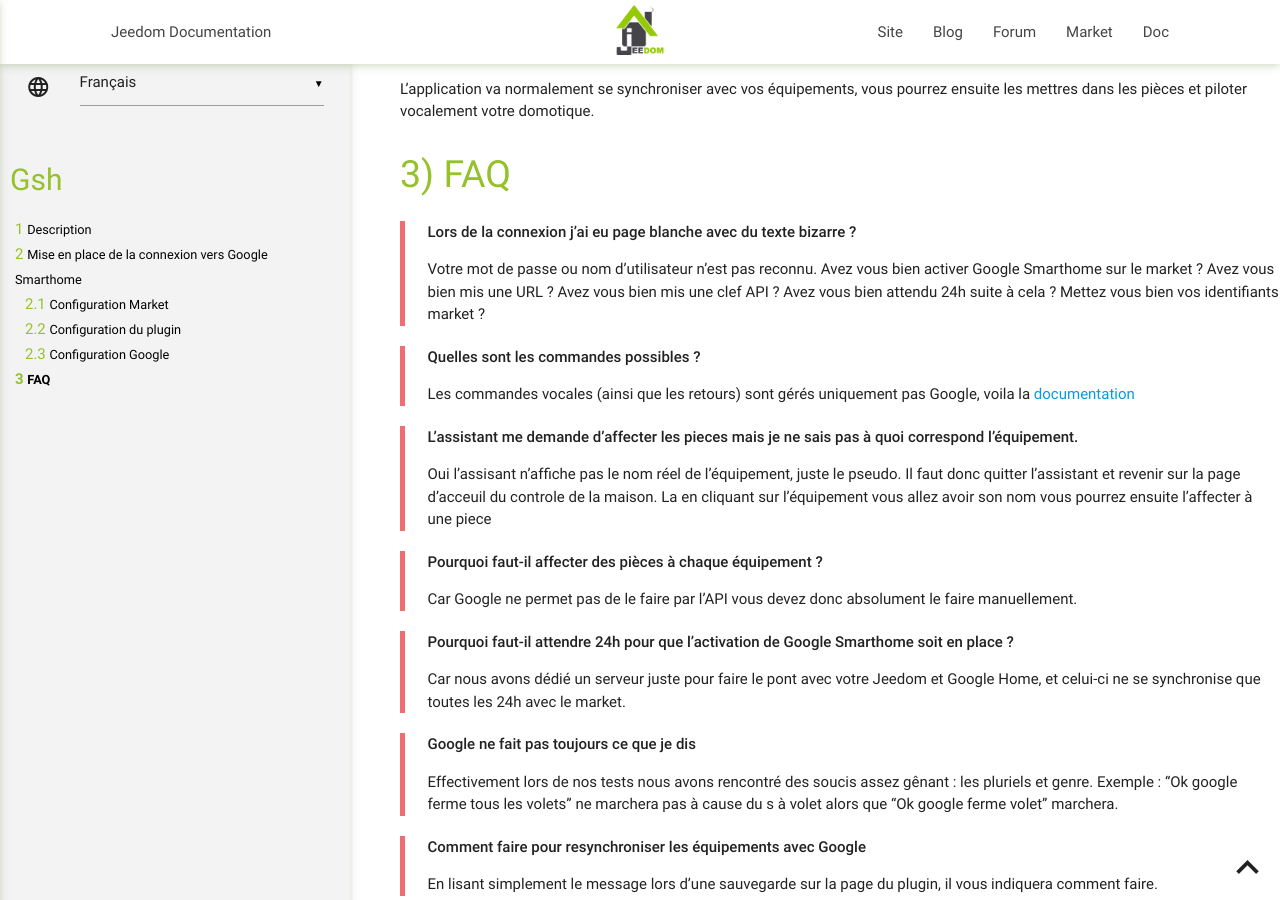
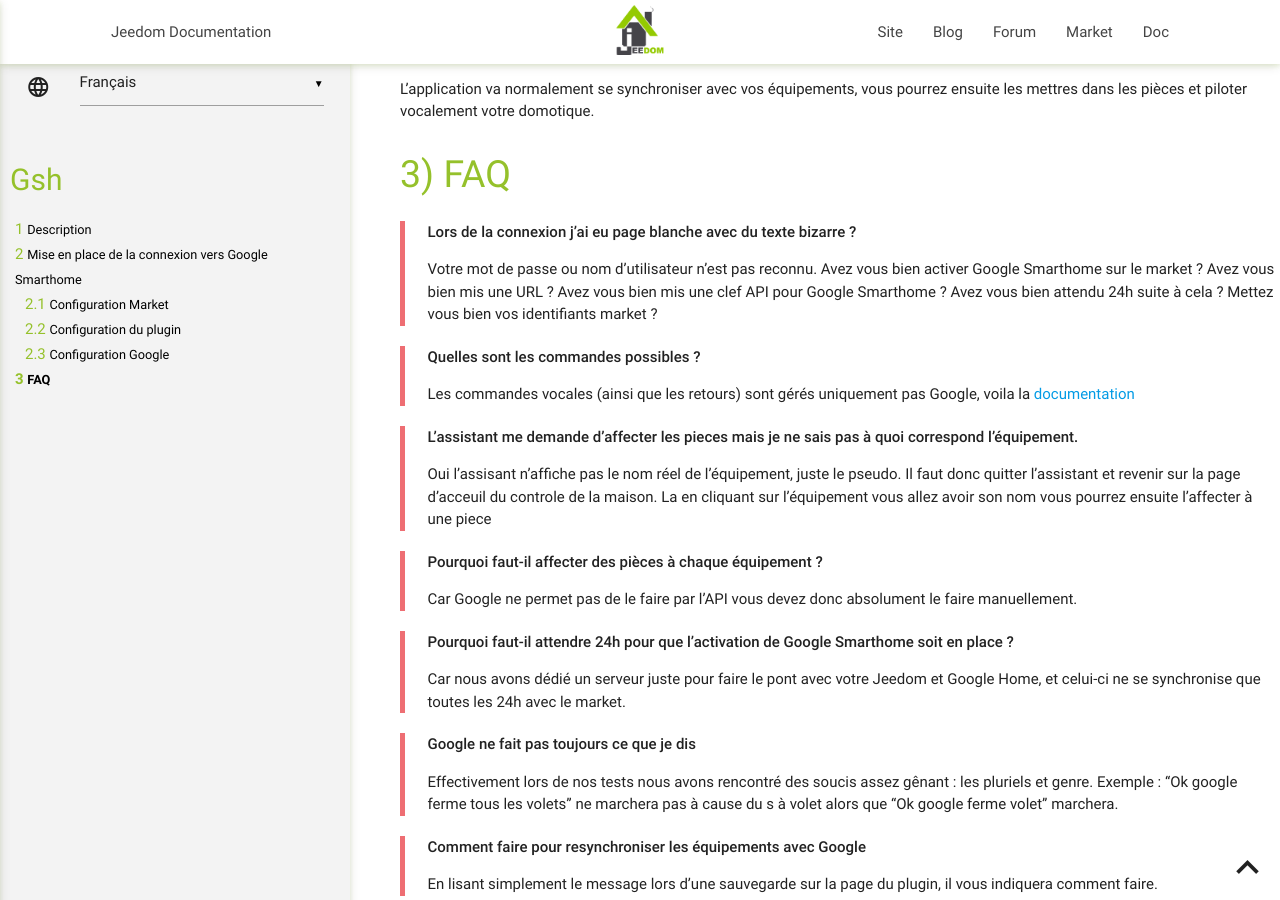
Before and after one commit to Caelion/plugin-gsh, a Jekyll site: the page built from docs/fr_FR/index.md, in a window 1280 px wide and 900 px high, scrolled down 4913 px. Built offline with Jekyll 4.4.1, drawn with Linux system fonts in a browser that asks for light colours; our own code applies the rules of GitHub Pages for plain Markdown files.

Commit message:
update doc

```diff
--- a/docs/fr_FR/index.md
+++ b/docs/fr_FR/index.md
@@ -72,7 +72,7 @@
 
 >**Lors de la connexion j'ai eu page blanche avec du texte bizarre ?**
 >
->Votre mot de passe ou nom d'utilisateur n'est pas reconnu. Avez vous bien activer Google Smarthome sur le market ? Avez vous bien mis une URL ? Avez vous bien mis une clef API ? Avez vous bien attendu 24h suite à cela ? Mettez vous bien vos identifiants market ?
+>Votre mot de passe ou nom d'utilisateur n'est pas reconnu. Avez vous bien activer Google Smarthome sur le market ? Avez vous bien mis une URL ? Avez vous bien mis une clef API pour Google Smarthome ? Avez vous bien attendu 24h suite à cela ? Mettez vous bien vos identifiants market ?
 
 >**Quelles sont les commandes possibles ?**
 >
```
